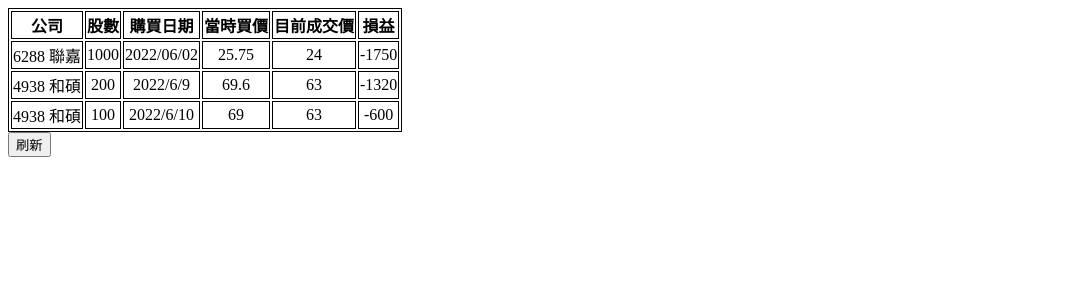
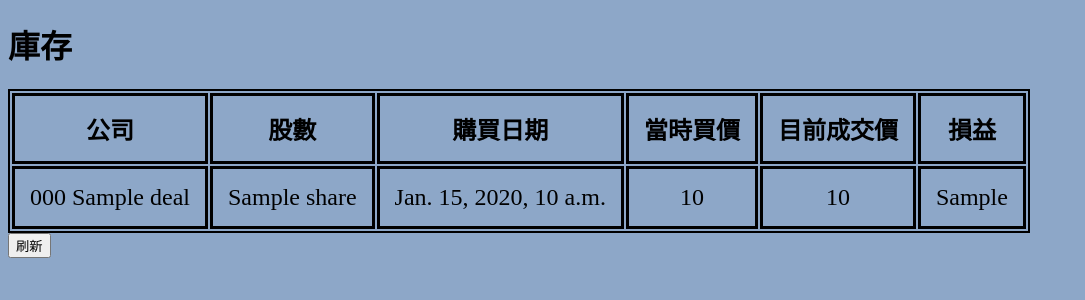
Before and after one commit to jay1224-jay/my-stock-portfolio-website, a Django app: template app/templates/home.html in a window 1280 px wide. Shown: the top 300 px of the page, without its empty margins (0-1085 px from the left). Run offline with Django 4.2, Linux system fonts and the light colour scheme; the template is opened without the code that fills it: most values are stand-ins (such as "Sample title", 1, 10 or a date in 2020).

Commit message:
add show data feature

```diff
--- a/app/models.py
+++ b/app/models.py
@@ -9,5 +9,5 @@ class stock_deal(models.Model):
 	share = models.IntegerField()
 	bought_date = models.DateField()
 	bought_price = models.FloatField()
-	current_price = models.FloatField()
-	profit_and_loss = models.FloatField()
+	current_price = models.FloatField(default=0)
+	profit_and_loss = models.FloatField(default=0)
--- a/app/templates/home.html
+++ b/app/templates/home.html
@@ -9,14 +9,27 @@
 </head>
 
 <style type="text/css">
+	body{
+		background-color: #8da7c8;
+	}
 	table, th, td{
-		border: 1px solid black;
+		color: black;
+		border: black;
+		border-style: solid;
+		border-width: 2px;
 		text-align: center;
+
+		font-size: 24px;
+	}
+	th, td{
+		padding: 15px;
+		border-width: 3px;
 	}
 </style>
 
 <body>
 
+	<h1> 庫存 </h1>
 	<table>
 
 
@@ -29,6 +42,23 @@
 			<th>損益</th>
 		</tr>
 
+
+		{% for deal in deals %}
+		<tr>
+
+			<td>{{ deal.company_code  }} {{ deal.company_name }}</td>
+			<td>{{ deal.share }}</td>
+			<td>{{ deal.bought_date }}</td>
+			<td>{{ deal.bought_price }}</td>
+			<td>{{ deal.current_price }}</td>
+			<td>{{ deal.profit_and_loss }}</td>
+
+		</tr>
+
+		{% endfor %}
+
+
+		<!--
 		<tr>
 			<td>6288 聯嘉</td>
 			<td>1000</td>
@@ -53,6 +83,7 @@
 			<td>63</td>
 			<td>-600</td>
 		</tr>
+	-->
 
 
 
--- a/stock_money/urls.py
+++ b/stock_money/urls.py
@@ -19,5 +19,5 @@ from app.views import *
 
 urlpatterns = [
     path('admin/', admin.site.urls),
-    path('', hello)
+    path('', home)
 ]
```
Also changed, not shown: app/views.py (+44 -2 lines), app/migrations/0003_remove_stock_deal_current_price_and_more.py (added), app/migrations/0004_stock_deal_current_price_stock_deal_profit_and_loss.py (added), db.sqlite3.
